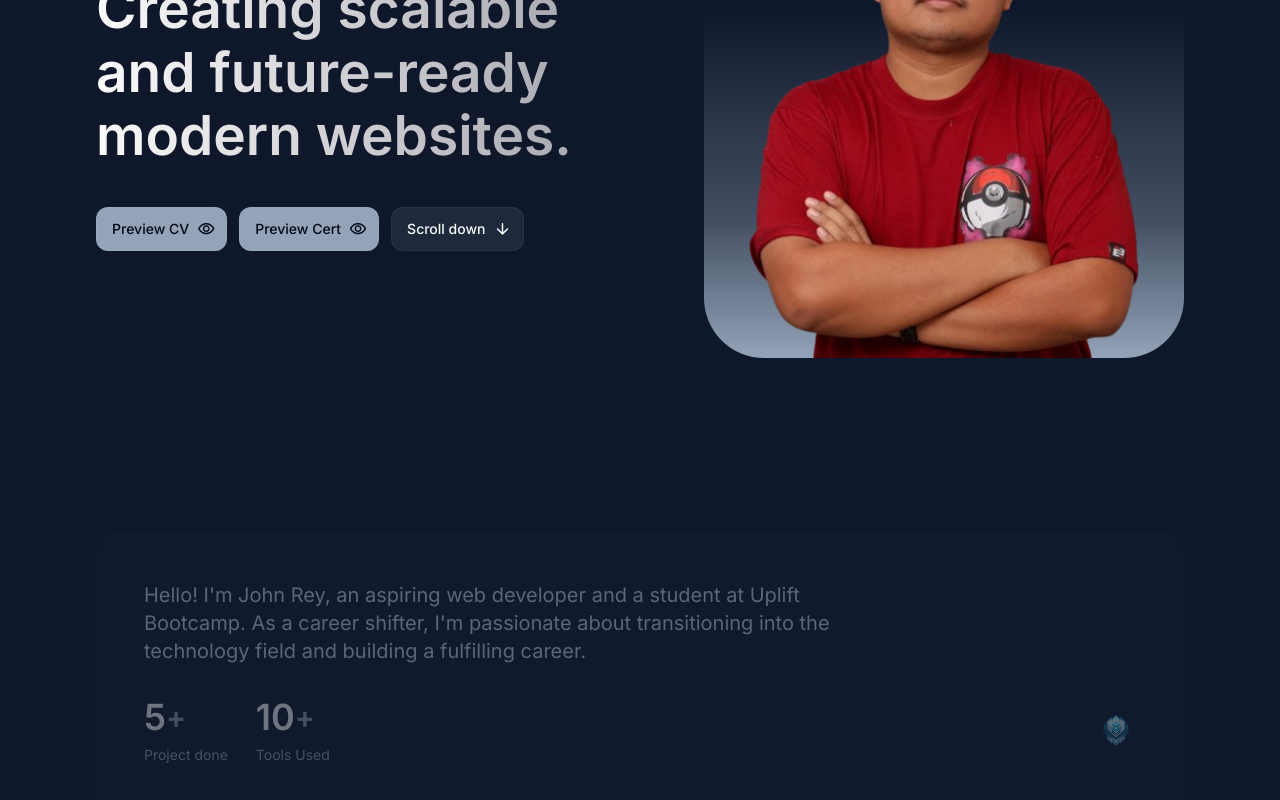
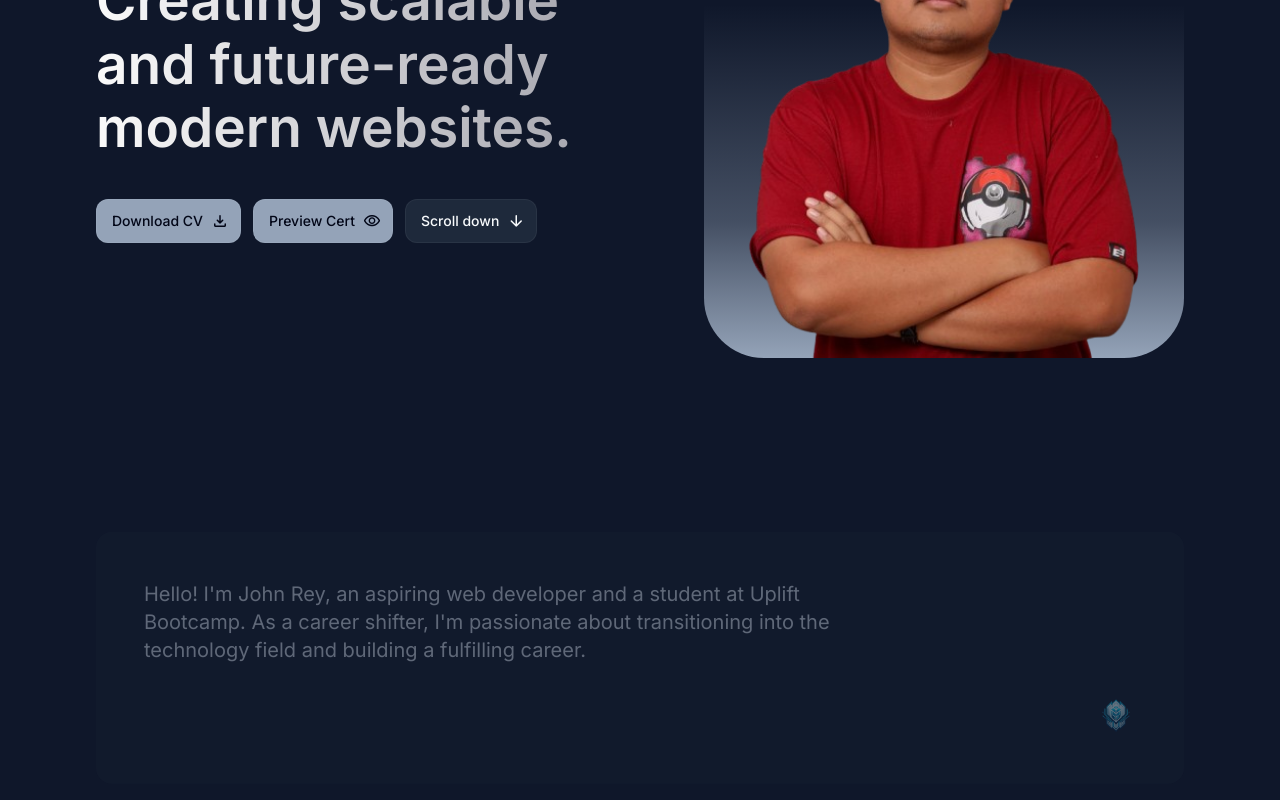
Before and after one commit to JRDF08/Projects, a React (Vite) app in the folder Portfolio/: page / in a window 1280 px wide. Shown: the part 330-1130 px from the top of the page. Built offline with nearby package versions, Linux system fonts and the light colour scheme.

Commit message:
fix: some data for better showcase of my portfolio

```diff
--- a/Portfolio/src/components/About.jsx
+++ b/Portfolio/src/components/About.jsx
@@ -1,13 +1,13 @@
-const aboutItems = [
-  {
-    label: "Project done",
-    number: 5,
-  },
-  {
-    label: "Tools Used",
-    number: 10,
-  },
-];
+// const aboutItems = [
+//   {
+//     label: "Project done",
+//     number: 5,
+//   },
+//   {
+//     label: "Tools Used",
+//     number: 10,
+//   },
+// ];
 
 const About = () => {
   return (
@@ -22,7 +22,7 @@ const About = () => {
           </p>
 
           <div className="flex flex-wrap items-center gap-4 md:gap-7">
-            {aboutItems.map(({ label, number }, key) => (
+            {/* {aboutItems.map(({ label, number }, key) => (
               <div key={key}>
                 <div className="flex items-center md:mb-2">
                   <span className="text-2xl font-semibold md:text-4xl">
@@ -35,7 +35,7 @@ const About = () => {
 
                 <p className="text-sm text-slate-400">{label}</p>
               </div>
-            ))}
+            ))} */}
 
             <img
               src="/logo.png"
--- a/Portfolio/src/components/Hero.jsx
+++ b/Portfolio/src/components/Hero.jsx
@@ -8,7 +8,7 @@ const Hero = () => {
       <div className="container lg:grid lg:grid-cols-2 items-center lg:gap-10">
         <div>
           <div className="flex items-center gap-3">
-            <figure className="img-box w-9 h-9 rounded-lg">
+            {/* <figure className="img-box w-9 h-9 rounded-lg">
               <img
                 src="/avatar1.jpg"
                 width={40}
@@ -16,7 +16,7 @@ const Hero = () => {
                 alt="John Rey Fernandez Avatar"
                 className="img-cover"
               />
-            </figure>
+            </figure> */}
 
             <div className="flex items-center gap-1.5 text-slate-400 text-sm tracking-wide">
               <span className="relative w-2 h-2 rounded-full bg-emerald-400">
@@ -31,9 +31,14 @@ const Hero = () => {
           </h2>
           <div className="flex items-center gap-3">
             <ButtonPrimary
-              label="Preview CV"
-              icon="visibility"
-              onClick={() => window.open("/cv.pdf", "_blank")}
+              label="Download CV"
+              icon="download"
+              onClick={() => {
+                const link = document.createElement("a");
+                link.href = "/jrdf.pdf";
+                link.download = "jrdf_cv.pdf";
+                link.click();
+              }}
             />
             <ButtonPrimary
               label="Preview Cert"
--- a/Portfolio/src/components/Project.jsx
+++ b/Portfolio/src/components/Project.jsx
@@ -4,29 +4,29 @@ import ProjectCard from "./ProjectCard";
 const projects = [
   {
     imgSrc: "/project-5.png",
-    title: "ServiceSync (MERN App)",
-    tags: ["API", "MVC", "Development"],
+    title: "ServiceSync",
+    tags: ["Node.js", "MongoDB", "Express", "React", "TailwindCSS", "shadcn"],
     projectLink: "https://servicesync.onrender.com/",
     projectCode: "https://github.com/JRDF08/Projects/tree/main/MERN%20App",
   },
   {
     imgSrc: "/project-4.png",
-    title: "SoundScape (Backend App)",
-    tags: ["API", "SPA"],
+    title: "SoundScape",
+    tags: ["Node.js", "Express", "MongoDb", "React", "TailwindCSS"],
     projectLink: "https://p4-soundscape.onrender.com",
     projectCode: "https://github.com/JRDF08/Projects/tree/main/Backend%20App",
   },
   {
     imgSrc: "/project-3.png",
-    title: "SoundScape (React App)",
-    tags: ["Development", "API"],
+    title: "SoundScape",
+    tags: ["React"],
     projectLink: "https://soundscape-07un.onrender.com",
     projectCode: "https://github.com/JRDF08/Projects/tree/main/React%20App",
   },
   {
     imgSrc: "/project-2.png",
-    title: "SoundScape (Vanilla JS App)",
-    tags: ["Development", "API"],
+    title: "SoundScape",
+    tags: ["Javascript"],
     projectLink: "https://soundscape-86ox.onrender.com/",
     projectCode:
       "https://github.com/JRDF08/Projects/tree/main/Vanilla%20JS%20App",
@@ -34,7 +34,7 @@ const projects = [
   {
     imgSrc: "/project-1.png",
     title: "Web Dev Portfolio",
-    tags: ["Web-design", "Development"],
+    tags: ["React"],
     projectLink: "https://portfolio-clwv.onrender.com/",
     projectCode: "https://github.com/JRDF08/Projects/tree/main/Portfolio",
   },
```
Also changed, not shown: 1 other file (tests, documents, lock files or other folders).
